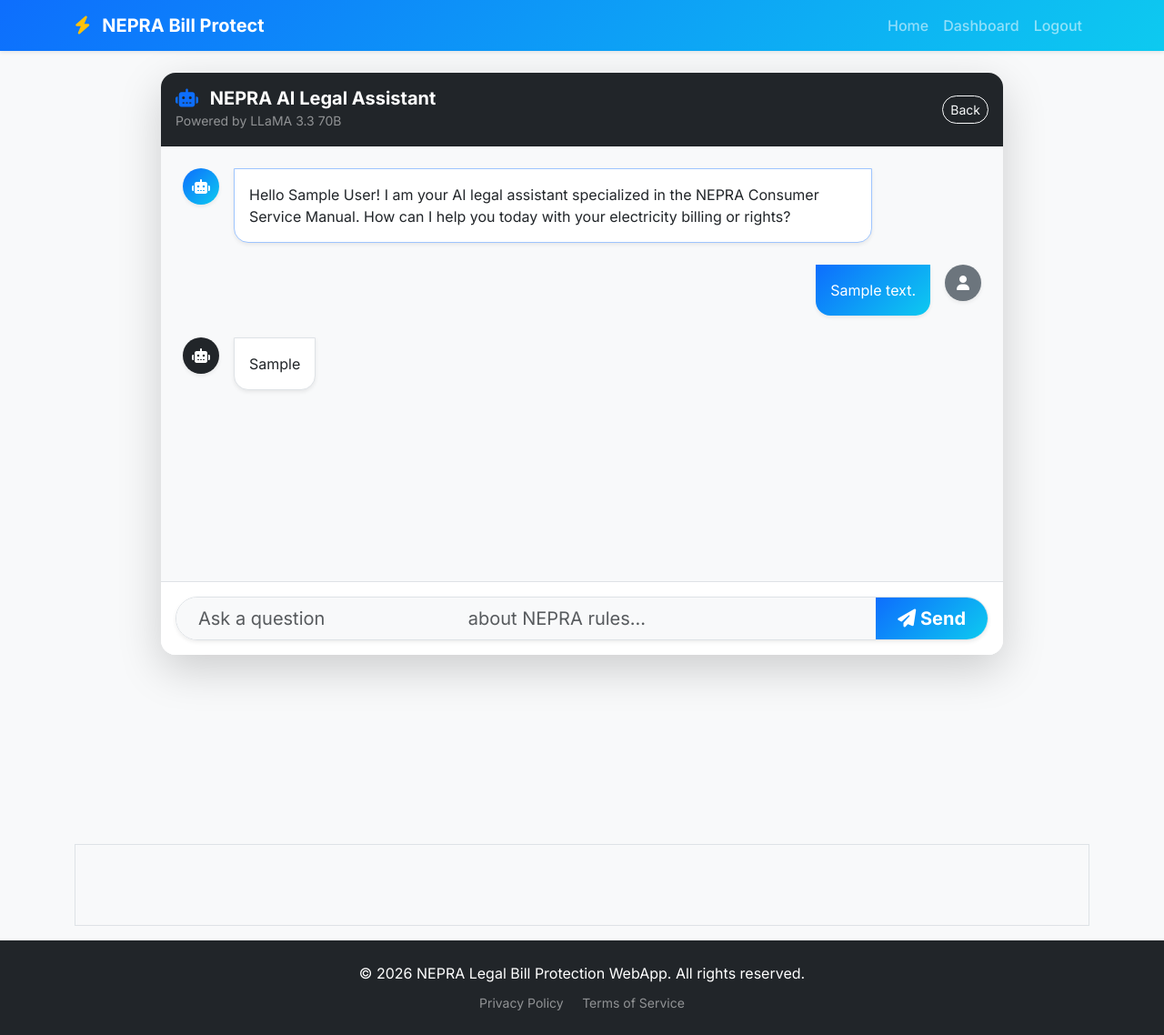
After one commit to ZainMushtaq9/nepra, a Flask app: page /chat in a window 1280 px wide. The commit adds this page. Shown: the whole page at 91% size. Run offline with Flask 3, Linux system fonts and the light colour scheme; a user stored in the database is signed in; tables that the repository leaves empty hold one stand-in row (values such as "Sample post"); some libraries are stand-ins or nearby versions.

Commit message:
feat: Add Chat Interface, Dashboard, and Legal Document Generator

```diff
--- a/app/main/forms.py
+++ b/app/main/forms.py
@@ -28,3 +28,7 @@ class UploadForm(FlaskForm):
         FileAllowed(['jpg', 'png', 'jpeg'], 'Images only!')
     ])
     submit = SubmitField('Analyze Bill')
+
+class ChatForm(FlaskForm):
+    message = StringField('Ask a question...', validators=[DataRequired()])
+    submit = SubmitField('Send')
--- a/app/main/routes.py
+++ b/app/main/routes.py
@@ -5,13 +5,16 @@ from urllib.parse import urlsplit
 import os
 import json
 from werkzeug.utils import secure_filename
+from flask import send_file
 
 from app import db
 from app.main import bp
-from app.models import User, Bill
-from app.main.forms import LoginForm, RegistrationForm, UploadForm
+from app.models import User, Bill, Chat
+from app.main.forms import LoginForm, RegistrationForm, UploadForm, ChatForm
 from app.logic.ocr import extract_text_from_image, parse_bill_data
 from app.logic.reasoning import analyze_bill
+from app.logic.ai import generate_ai_response
+from app.logic.generator import generate_complaint_docx
 
 @bp.route('/')
 @bp.route('/index')
@@ -83,9 +86,83 @@ def upload():
         db.session.commit()
 
         flash('Bill analyzed successfully!', 'success')
-        # return redirect(url_for('main.results', bill_id=bill.id))
-        return redirect(url_for('main.index'))
+        return redirect(url_for('main.results', bill_id=bill.id))
     return render_template('upload.html', title='Upload Bill', form=form)
+
+@bp.route('/results/<int:bill_id>')
+@login_required
+def results(bill_id):
+    bill = Bill.query.get_or_404(bill_id)
+    if bill.user_id != current_user.id:
+        flash('Unauthorized access.', 'danger')
+        return redirect(url_for('main.dashboard'))
+
+    # Parse JSON string back to dict for the template
+    try:
+        bill_data = json.loads(bill.bill_json)
+    except:
+        bill_data = {}
+
+    return render_template('results.html', title='Analysis Results', bill=bill, bill_data=bill_data)
+
+@bp.route('/download/<int:bill_id>')
+@login_required
+def download_complaint(bill_id):
+    bill = Bill.query.get_or_404(bill_id)
+    if bill.user_id != current_user.id:
+        flash('Unauthorized access.', 'danger')
+        return redirect(url_for('main.dashboard'))
+
+    filename, filepath = generate_complaint_docx(bill)
+
+    return send_file(filepath, as_attachment=True, download_name=filename)
+
+@bp.route('/chat', methods=['GET', 'POST'])
+@login_required
+def chat():
+    form = ChatForm()
+    # Handle AJAX posts from JS
+    if request.method == 'POST' and form.validate_on_submit():
+        user_message = form.message.data
+
+        # Save user message to DB
+        chat_entry = Chat(user_id=current_user.id, message=user_message, response="")
+        db.session.add(chat_entry)
+        db.session.commit()
+
+        # Get history (last 5 messages) for context
+        history_query = Chat.query.filter_by(user_id=current_user.id).order_by(Chat.timestamp.desc()).limit(5).all()
+        history_query.reverse()
+
+        chat_history = []
+        for h in history_query[:-1]: # exclude the current one we just added
+            if h.message:
+                chat_history.append({"role": "user", "content": h.message})
+            if h.response:
+                chat_history.append({"role": "assistant", "content": h.response})
+
+        # Call Groq API
+        ai_response = generate_ai_response(user_message, chat_history)
+
+        # Update DB with AI response
+        chat_entry.response = ai_response
+        db.session.commit()
+
+        # If it's an AJAX request (fetch), return JSON
+        if request.headers.get('Accept') == 'application/json':
+            return {"status": "success", "response": ai_response, "message": user_message}
+
+        return redirect(url_for('main.chat'))
+
+    # Get all chat history for rendering the page
+    chats = Chat.query.filter_by(user_id=current_user.id).order_by(Chat.timestamp.asc()).all()
+    return render_template('chat.html', title='AI Legal Chat', form=form, chats=chats)
+
+@bp.route('/dashboard')
+@login_required
+def dashboard():
+    bills = Bill.query.filter_by(user_id=current_user.id).order_by(Bill.created_at.desc()).all()
+    return render_template('dashboard.html', title='Dashboard', bills=bills)
 
 @bp.route('/robots.txt')
 @bp.route('/sitemap.xml')
--- a/app/templates/base.html
+++ b/app/templates/base.html
@@ -67,7 +67,7 @@
                     </li>
                     {% else %}
                     <li class="nav-item">
-                        <a class="nav-link" href="#">Dashboard</a>
+                        <a class="nav-link" href="{{ url_for('main.dashboard') }}">Dashboard</a>
                     </li>
                     <li class="nav-item">
                         <a class="nav-link" href="{{ url_for('main.logout') }}">Logout</a>
--- /dev/null
+++ b/app/templates/chat.html
@@ -0,0 +1,193 @@
+{% extends "base.html" %}
+
+{% block content %}
+<div class="row justify-content-center my-4">
+    <div class="col-lg-10">
+        <div class="card shadow-lg border-0 rounded-4 overflow-hidden fade-in" style="height: 80vh;">
+            <div class="card-header bg-dark text-white py-3 d-flex justify-content-between align-items-center">
+                <div>
+                    <h5 class="mb-0 fw-bold"><i class="fas fa-robot text-primary me-2"></i> NEPRA AI Legal Assistant
+                    </h5>
+                    <small class="text-white-50">Powered by LLaMA 3.3 70B</small>
+                </div>
+                <a href="{{ url_for('main.index') }}" class="btn btn-sm btn-outline-light rounded-pill">Back</a>
+            </div>
+
+            <div class="card-body p-0 d-flex flex-column bg-light relative">
+                <!-- Chat Messages Area -->
+                <div id="chat-messages" class="flex-grow-1 p-4 overflow-auto" style="scroll-behavior: smooth;">
+                    <!-- Welcome Message -->
+                    <div class="d-flex mb-4 ai-message">
+                        <div class="bg-primary text-white rounded-circle d-flex align-items-center justify-content-center shadow-sm"
+                            style="width: 40px; height: 40px; min-width: 40px;">
+                            <i class="fas fa-robot"></i>
+                        </div>
+                        <div class="ms-3 bg-white p-3 rounded-4 rounded-top-0 shadow-sm border border-primary-subtle"
+                            style="max-width: 80%;">
+                            <p class="mb-0 text-dark">Hello {{ current_user.name }}! I am your AI legal assistant
+                                specialized in the NEPRA Consumer Service Manual. How can I help you today with your
+                                electricity billing or rights?</p>
+                        </div>
+                    </div>
+
+                    <!-- History -->
+                    {% for chat in chats %}
+                    <!-- User Message -->
+                    {% if chat.message %}
+                    <div class="d-flex mb-4 justify-content-end user-message">
+                        <div class="me-3 bg-primary text-white p-3 rounded-4 rounded-top-0 shadow-sm"
+                            style="max-width: 80%;">
+                            <p class="mb-0">{{ chat.message }}</p>
+                        </div>
+                        <div class="bg-secondary text-white rounded-circle d-flex align-items-center justify-content-center shadow-sm"
+                            style="width: 40px; height: 40px; min-width: 40px;">
+                            <i class="fas fa-user"></i>
+                        </div>
+                    </div>
+                    {% endif %}
+
+                    <!-- AI Response -->
+                    {% if chat.response %}
+                    <div class="d-flex mb-4 ai-message">
+                        <div class="bg-dark text-white rounded-circle d-flex align-items-center justify-content-center shadow-sm"
+                            style="width: 40px; height: 40px; min-width: 40px;">
+                            <i class="fas fa-robot"></i>
+                        </div>
+                        <div class="ms-3 bg-white p-3 rounded-4 rounded-top-0 shadow-sm border" style="max-width: 80%;">
+                            <div class="mb-0 text-dark markdown-body">{{ chat.response | safe }}</div>
+                        </div>
+                    </div>
+                    {% endif %}
+                    {% endfor %}
+
+                    <!-- Loading Indicator (Hidden by default) -->
+                    <div id="loading-indicator" class="d-flex mb-4 d-none">
+                        <div class="bg-dark text-white rounded-circle d-flex align-items-center justify-content-center shadow-sm"
+                            style="width: 40px; height: 40px;">
+                            <i class="fas fa-robot"></i>
+                        </div>
+                        <div
+                            class="ms-3 bg-white p-3 rounded-4 rounded-top-0 shadow-sm border d-flex align-items-center">
+                            <div class="spinner-grow spinner-grow-sm text-primary me-1" role="status"></div>
+                            <div class="spinner-grow spinner-grow-sm text-primary me-1" role="status"></div>
+                            <div class="spinner-grow spinner-grow-sm text-primary" role="status"></div>
+                        </div>
+                    </div>
+                </div>
+
+                <!-- Input Area -->
+                <div class="p-3 bg-white border-top">
+                    <form id="chat-form" action="{{ url_for('main.chat') }}" method="POST">
+                        {{ form.hidden_tag() }}
+                        <div class="input-group input-group-lg shadow-sm rounded-pill overflow-hidden border">
+                            {{ form.message(class="form-control border-0 px-4 bg-light", placeholder="Ask a question
+                            about NEPRA rules...", autocomplete="off") }}
+                            <button class="btn btn-primary px-4 fw-bold" type="submit" id="send-btn">
+                                <i class="fas fa-paper-plane"></i> Send
+                            </button>
+                        </div>
+                    </form>
+                </div>
+            </div>
+        </div>
+    </div>
+</div>
+
+<!-- Simple script for dynamic chat updates -->
+<script>
+    document.addEventListener('DOMContentLoaded', function () {
+        const chatMessages = document.getElementById('chat-messages');
+        const chatForm = document.getElementById('chat-form');
+        const messageInput = document.getElementById('message');
+        const sendBtn = document.getElementById('send-btn');
+        const loadingIndicator = document.getElementById('loading-indicator');
+
+        // Scroll to bottom initially
+        chatMessages.scrollTop = chatMessages.scrollHeight;
+
+        chatForm.addEventListener('submit', async function (e) {
+            e.preventDefault();
+
+            const message = messageInput.value.trim();
+            if (!message) return;
+
+            // Append user message to UI immediately
+            const userHtml = `
+            <div class="d-flex mb-4 justify-content-end user-message fade-in">
+                <div class="me-3 bg-primary text-white p-3 rounded-4 rounded-top-0 shadow-sm" style="max-width: 80%;">
+                    <p class="mb-0">${message}</p>
+                </div>
+                <div class="bg-secondary text-white rounded-circle d-flex align-items-center justify-content-center shadow-sm" style="width: 40px; height: 40px; min-width: 40px;">
+                    <i class="fas fa-user"></i>
+                </div>
+            </div>
+        `;
+
+            // Remove loading if it was there (shouldn't be)
+            loadingIndicator.classList.add('d-none');
+
+            // Insert user message before loading indicator
+            chatMessages.insertAdjacentHTML('beforeend', userHtml);
+
+            // Show loading indicator
+            chatMessages.appendChild(loadingIndicator);
+            loadingIndicator.classList.remove('d-none');
+
+            // Scroll
+            chatMessages.scrollTop = chatMessages.scrollHeight;
+
+            // Clear input and disable button
+            messageInput.value = '';
+            sendBtn.disabled = true;
+
+            // Prepare form data including CSRF
+            const formData = new FormData(chatForm);
+            formData.set('message', message);
+
+            try {
+                const response = await fetch('{{ url_for("main.chat") }}', {
+                    method: 'POST',
+                    body: formData,
+                    headers: {
+                        'Accept': 'application/json'
+                    }
+                });
+
+                if (response.ok) {
+                    const data = await response.json();
+
+                    // Format markdown links/bold basic (Real implementation might use a Markdown parser lib)
+                    let formattedText = data.response
+                        .replace(/\*\*(.*?)\*\*/g, '<strong>$1</strong>')
+                        .replace(/\n/g, '<br>');
+
+                    const aiHtml = `
+                    <div class="d-flex mb-4 ai-message fade-in">
+                        <div class="bg-dark text-white rounded-circle d-flex align-items-center justify-content-center shadow-sm" style="width: 40px; height: 40px; min-width: 40px;">
+                            <i class="fas fa-robot"></i>
+                        </div>
+                        <div class="ms-3 bg-white p-3 rounded-4 rounded-top-0 shadow-sm border" style="max-width: 80%;">
+                            <div class="mb-0 text-dark">${formattedText}</div>
+                        </div>
+                    </div>
+                `;
+
+                    loadingIndicator.classList.add('d-none');
+                    chatMessages.insertAdjacentHTML('beforeend', aiHtml);
+                    chatMessages.appendChild(loadingIndicator); // move loading to end again
+                } else {
+                    loadingIndicator.classList.add('d-none');
+                    alert("Error communicating with AI. Please try again.");
+                }
+            } catch (error) {
+                console.error(error);
+                loadingIndicator.classList.add('d-none');
+                alert("Network error.");
+            } finally {
+                sendBtn.disabled = false;
+                chatMessages.scrollTop = chatMessages.scrollHeight;
+            }
+        });
+    });
+</script>
+{% endblock %}
--- a/app/templates/index.html
+++ b/app/templates/index.html
@@ -72,7 +72,7 @@
             <li class="mb-2"><i class="fas fa-check-circle text-primary me-2"></i> Multi-lingual support capabilities
             </li>
         </ul>
-        <a href="#" class="btn btn-outline-primary fw-bold rounded-pill">Explore AI Chat</a>
+        <a href="{{ url_for('main.chat') }}" class="btn btn-outline-primary fw-bold rounded-pill">Explore AI Chat</a>
     </div>
 </div>
 {% endblock %}
```
Also changed, not shown: app/logic/ai.py (added, +49 -0 lines), app/logic/generator.py (added, +89 -0 lines), app/templates/dashboard.html (added, +97 -0 lines), app/templates/results.html (added, +117 -0 lines), 1 other file.
